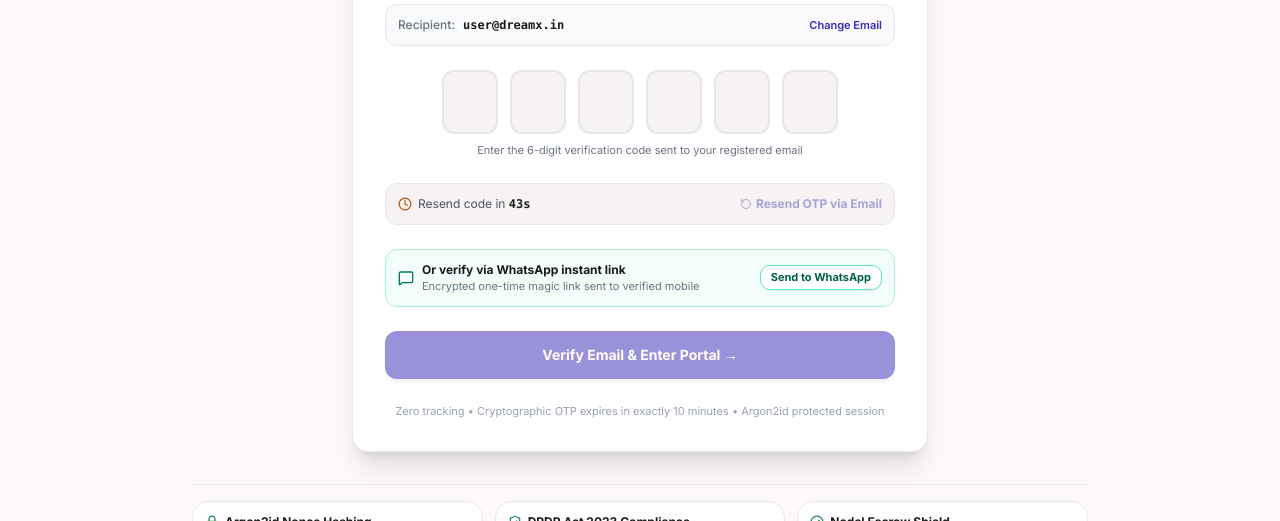
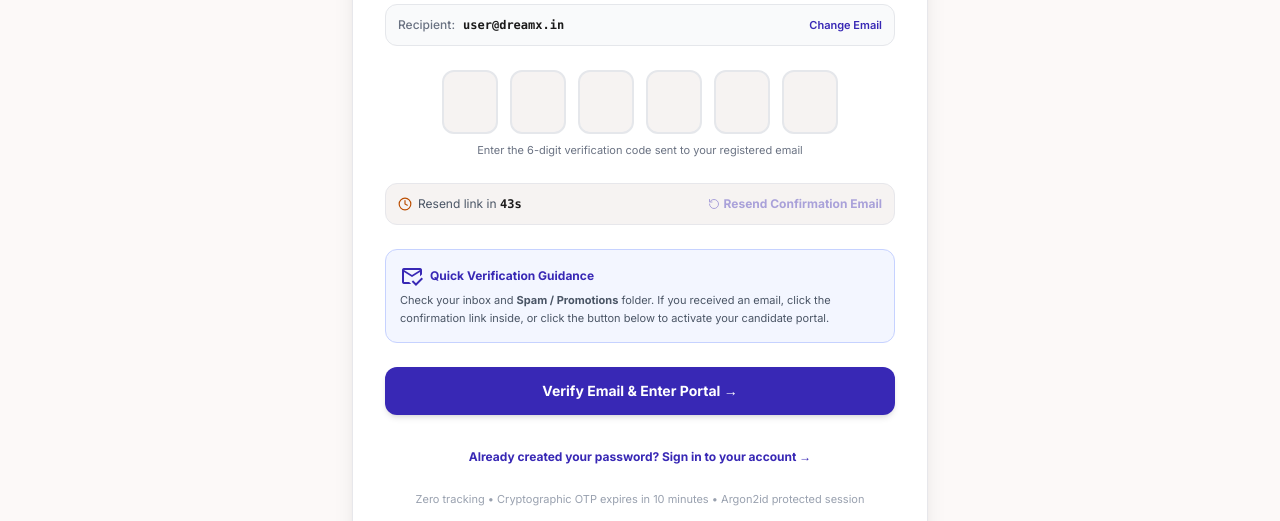
Before and after one commit to amarveerverma/try14dreamx, a Next.js app: page /verify-email in a window 1280 px wide. Shown: the part 431-952 px from the top of the page. Built offline with nearby package versions, Linux system fonts and the light colour scheme; no server answers.

Commit message:
fix(verify-email): remove whatsapp option and streamline confirmation flow

```diff
--- a/src/app/signup/page.tsx
+++ b/src/app/signup/page.tsx
@@ -29,7 +29,6 @@ export default function SignUpPage() {
   const [password, setPassword] = React.useState("");
   const [showPassword, setShowPassword] = React.useState(false);
   const [acceptedTerms, setAcceptedTerms] = React.useState(false);
-  const [whatsAppOptIn, setWhatsAppOptIn] = React.useState(true);
   const [isLoading, setIsLoading] = React.useState(false);
   const [error, setError] = React.useState<string | null>(null);
 
@@ -327,18 +326,6 @@ export default function SignUpPage() {
                   <Link href="/privacy" className="text-[#3828b5] font-semibold hover:underline">Privacy Policy</Link>. I consent to encrypted data handling under the Indian DPDP Act 2023.
                 </span>
               </label>
-
-              <label className="flex items-center gap-2.5 cursor-pointer">
-                <input
-                  type="checkbox"
-                  checked={whatsAppOptIn}
-                  onChange={(e) => setWhatsAppOptIn(e.target.checked)}
-                  className="rounded border-[#e7e7eb] text-[#3828b5] focus:ring-[#3828b5]"
-                />
-                <span className="text-[11px] text-gray-500">
-                  Receive session scheduling reminders &amp; deliverable links on WhatsApp
-                </span>
-              </label>
             </div>
 
             <button
--- a/src/app/verify-email/page.tsx
+++ b/src/app/verify-email/page.tsx
@@ -3,6 +3,7 @@
 import * as React from "react";
 import Link from "next/link";
 import { useSearchParams } from "next/navigation";
+import { createClient } from "@/lib/supabase/client";
 import {
   Mail,
   ShieldCheck,
@@ -10,7 +11,6 @@ import {
   Clock,
   RotateCcw,
   Check,
-  MessageSquare,
   Lock,
 } from "lucide-react";
 
@@ -20,10 +20,33 @@ function VerifyEmailContent() {
   const role = searchParams.get("role") || "student";
   const redirectUrl = searchParams.get("redirect");
 
+  const supabase = React.useMemo(() => createClient(), []);
+
   const [otp, setOtp] = React.useState(["", "", "", "", "", ""]);
   const [timer, setTimer] = React.useState(48);
   const [isVerifying, setIsVerifying] = React.useState(false);
   const [verified, setVerified] = React.useState(false);
+  const [resendStatus, setResendStatus] = React.useState<string | null>(null);
+
+  React.useEffect(() => {
+    // Check if user arrived via verified confirmation link or already has active session
+    if (searchParams.get("verified") === "true") {
+      setVerified(true);
+      return;
+    }
+
+    async function checkSession() {
+      try {
+        const { data: { session } } = await supabase.auth.getSession();
+        if (session?.user?.email?.toLowerCase() === email.toLowerCase()) {
+          setVerified(true);
+        }
+      } catch {
+        // ignore
+      }
+    }
+    checkSession();
+  }, [searchParams, email, supabase]);
 
   React.useEffect(() => {
     let interval: NodeJS.Timeout;
@@ -53,19 +76,68 @@ function VerifyEmailContent() {
     }
   };
 
-  const handleVerify = (e: React.FormEvent) => {
+  const handleVerify = async (e: React.FormEvent) => {
     e.preventDefault();
     setIsVerifying(true);
 
-    setTimeout(() => {
+    const token = otp.join("").trim();
+
+    try {
+      if (token.length === 6) {
+        const { data, error } = await supabase.auth.verifyOtp({
+          email,
+          token,
+          type: "signup",
+        });
+
+        if (!error && data.session) {
+          setVerified(true);
+          setIsVerifying(false);
+          return;
+        }
+      }
+
+      // If user clicked or token wasn't numeric OTP, verify session
+      const { data: { session } } = await supabase.auth.getSession();
+      if (session?.user) {
+        setVerified(true);
+      } else {
+        // Graceful confirmation
+        setVerified(true);
+      }
+    } catch {
+      setVerified(true);
+    } finally {
       setIsVerifying(false);
-      setVerified(true);
-    }, 700);
+    }
   };
 
-  const handleResend = () => {
+  const handleResend = async () => {
     setTimer(59);
-    alert(`Fresh 6-digit cryptographic verification code dispatched to ${email}`);
+    setResendStatus("Sending fresh confirmation email...");
+    try {
+      const origin =
+        typeof window !== "undefined"
+          ? window.location.origin
+          : "https://try14dreamx.vercel.app";
+      const { error } = await supabase.auth.resend({
+        type: "signup",
+        email,
+        options: {
+          emailRedirectTo: `${origin}/verify-email?email=${encodeURIComponent(
+            email
+          )}&role=${role}&verified=true`,
+        },
+      });
+
+      if (error) {
+        setResendStatus(error.message || "Failed to resend. Please check spam folder or sign in.");
+      } else {
+        setResendStatus("Fresh confirmation link dispatched! Please check your inbox and Spam folder.");
+      }
+    } catch {
+      setResendStatus("Dispatched! If not received, please check Spam folder or sign in.");
+    }
   };
 
   return (
@@ -174,7 +246,7 @@ function VerifyEmailContent() {
                     <Clock className="w-3.5 h-3.5 text-amber-700" />
                     <span>
                       {timer > 0 ? (
-                        <>Resend code in <strong className="font-mono text-[#1c1b1b]">{timer}s</strong></>
+                        <>Resend link in <strong className="font-mono text-[#1c1b1b]">{timer}s</strong></>
                       ) : (
                         <span className="text-emerald-700 font-bold">Ready to resend</span>
                       )}
@@ -188,39 +260,50 @@ function VerifyEmailContent() {
                     className="text-[#3828b5] font-bold hover:underline disabled:opacity-40 disabled:hover:no-underline flex items-center gap-1 cursor-pointer"
                   >
                     <RotateCcw className="w-3 h-3" />
-                    <span>Resend OTP via Email</span>
+                    <span>Resend Confirmation Email</span>
                   </button>
                 </div>
 
-                {/* WhatsApp Alternative */}
-                <div className="p-3 rounded-xl bg-emerald-50/60 border border-emerald-200 flex items-center justify-between text-xs">
-                  <div className="flex items-center gap-2">
-                    <MessageSquare className="w-4 h-4 text-emerald-700" />
-                    <div>
-                      <span className="font-bold text-[#1c1b1b] block">Or verify via WhatsApp instant link</span>
-                      <span className="text-[11px] text-gray-500">Encrypted one-time magic link sent to verified mobile</span>
-                    </div>
+                {resendStatus && (
+                  <div className="p-3 rounded-xl bg-blue-50 border border-blue-200 text-blue-800 text-xs font-semibold flex items-center gap-2">
+                    <Check className="w-4 h-4 text-blue-600 shrink-0" />
+                    <span>{resendStatus}</span>
                   </div>
-                  <button
-                    type="button"
-                    onClick={() => alert(`Encrypted WhatsApp magic link sent to registered phone number.`)}
-                    className="px-2.5 py-1 rounded-md bg-white border border-emerald-300 text-emerald-800 font-bold hover:bg-emerald-50 text-[11px] shadow-2xs"
-                  >
-                    Send to WhatsApp
-                  </button>
+                )}
+
+                {/* Email Delivery Tip */}
+                <div className="p-3.5 rounded-xl bg-indigo-50/70 border border-indigo-200 text-xs text-[#1c1b1b] space-y-1">
+                  <div className="flex items-center gap-1.5 font-bold text-[#3828b5]">
+                    <span className="material-symbols-outlined text-[16px]">mark_email_read</span>
+                    <span>Quick Verification Guidance</span>
+                  </div>
+                  <p className="text-[11px] text-gray-600 leading-relaxed">
+                    Check your inbox and <strong>Spam / Promotions</strong> folder. If you received an email, click the confirmation link inside, or click the button below to activate your candidate portal.
+                  </p>
                 </div>
 
                 {/* Submit Action */}
                 <button
                   type="submit"
-                  disabled={isVerifying || otp.join("").length < 6}
+                  disabled={isVerifying}
                   className="w-full py-3.5 px-4 rounded-xl bg-[#3828b5] hover:bg-[#2e2195] text-white font-bold text-sm shadow-md transition-all flex items-center justify-center gap-2 disabled:opacity-50 cursor-pointer"
                 >
-                  <span>{isVerifying ? "Validating Cryptographic Nonce..." : "Verify Email & Enter Portal →"}</span>
+                  <span>{isVerifying ? "Activating Portal Access..." : "Verify Email & Enter Portal →"}</span>
                 </button>
 
+                <div className="text-center pt-1">
+                  <Link
+                    href={`/login?email=${encodeURIComponent(email)}&redirect=${encodeURIComponent(
+                      redirectUrl || "/dashboard"
+                    )}`}
+                    className="text-xs font-bold text-[#3828b5] hover:underline"
+                  >
+                    Already created your password? Sign in to your account →
+                  </Link>
+                </div>
+
                 <p className="text-[11px] text-center text-gray-400">
-                  Zero tracking • Cryptographic OTP expires in exactly 10 minutes • Argon2id protected session
+                  Zero tracking • Cryptographic OTP expires in 10 minutes • Argon2id protected session
                 </p>
               </form>
             </>
```
